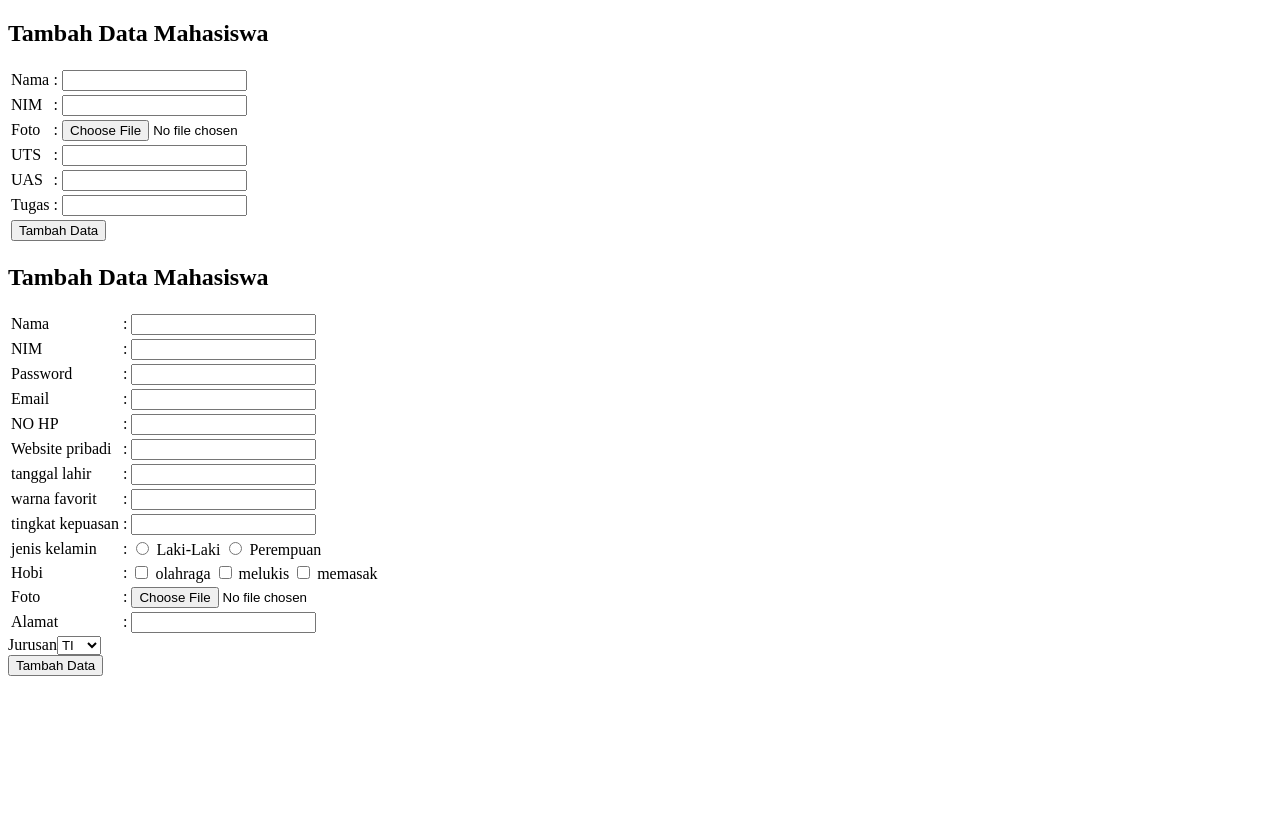
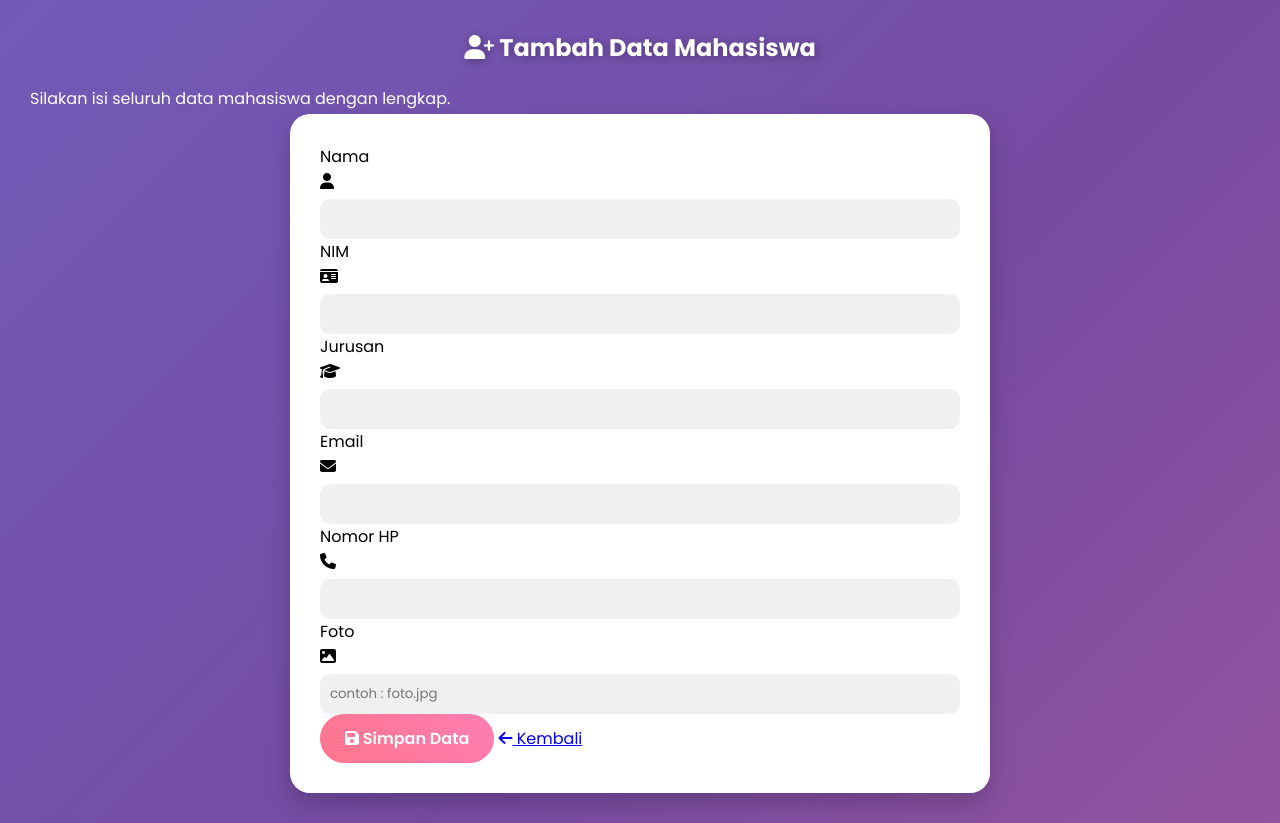
Before and after one commit to ziziyta-max/zitaa, a PHP site: page /tambahdata.php in a window 1280 px wide. Before the commit the page ends 676 px from the top, so only its background shows below. Run offline with PHP 8.4, Linux system fonts and the light colour scheme.

Commit message:
tambah data

```diff
--- /dev/null
+++ b/fungsi.php
@@ -0,0 +1,14 @@
+<?php
+$koneksi = mysqli_connect("localhost", "root", "", "rztweekly");
+function tampildata($query)
+{
+    global $koneksi;
+    $result = mysqli_query ($koneksi,$query);
+    $rows = [];
+    while($row = mysqli_fetch_assoc($result))
+    {
+        $rows[] = $row;
+    }
+    return $rows;
+}
+?>
--- a/tambahdata.php
+++ b/tambahdata.php
@@ -1,153 +1,151 @@
+<?php
+require 'fungsi.php';
+if(isset($_POST["kirim"]))
+{
+    $nama = $_POST["nama"];
+    $nim = $_POST["nim"];
+    $email = $_POST["email"];
+    $prodi = $_POST["jurusan"];
+    $nohp = $_POST["nohp"];
+    $foto = $_POST["foto"];
+
+    $query = "INSERT INTO mahasiswa (nama,nim,jurusan,email,no_hp,foto)
+              VALUES ('$nama','$nim','$prodi','$email','$nohp','$foto')";
+
+    $result = mysqli_query($koneksi, $query);
+
+    if($result){
+        echo "<script>
+            alert('Data berhasil ditambahkan');
+            window.location.href='mahasiswa.php';
+        </script>";
+    }else{
+        echo "<script>
+            alert('Data gagal ditambahkan');
+        </script>";
+
+        echo mysqli_error($koneksi);
+    }
+}
+
+?>
+
 <!DOCTYPE html>
 <html lang="id">
 <head>
     <meta charset="UTF-8">
     <meta name="viewport" content="width=device-width, initial-scale=1.0">
     <title>Tambah Data | Teknologi Informasi </title>
+    <link rel="stylesheet" href="style.css">
+<link rel="stylesheet"
+href="https://cdnjs.cloudflare.com/ajax/libs/font-awesome/6.5.2/css/all.min.css">
 </head>
 <body>
-    <h2> Tambah Data Mahasiswa</h2>
-    <form action="mahasiswa.php" method="post">
-        <table cellpading="5px">
-            <tr>
-                <td><label for="nama">Nama </label></td>
-                <td> : </td>
-                <td><input type="text" id="nama" name="nama" required/></label></td>
-            </tr>
-             <tr>
-                <td><label for="nim"> NIM </label></td>
-                <td> : </td>
-                <td><input type="text" id="nim" name="nim " required/></label></td>
-            </tr>
-             <tr>
-                <td><label for="foto"> Foto </label></td>
-                <td> : </td>
-                <td><input type="file" id="foto" name="foto" required/></label></td>
-            </tr>
- <tr>
-                <td><label for="uts"> UTS</label></td>
-                <td> : </td>
-                <td><input type="number" id="uts" name="uts" required/></label></td>
-            </tr>
-            <tr>
-                <td><label for="uas"> UAS</label></td>
-                <td> : </td>
-                <td><input type="number" id="uas" name="uas" required/></label></td>
-            </tr>
-            <tr>
-                <td><label for="tugas">Tugas</label></td>
-                <td> : </td>
-                <td><input type="number" id="tugas" name="tugas" required/></label></td>
-            </tr>
-            <tr>
-                <td colspan="3">
-                    <button type="submit" name="submit">Tambah Data</button>
-                </td>
-            </tr>
-        </table>
+    <body>
 
-    </form>
-   <break>
-    <h2> Tambah Data Mahasiswa</h2>
-    <form action="mahasiswaphp" method="post">
-        <table cellpading="5px">
-            <tr>
-                <td><label for="nama">Nama </label></td>
-                <td> : </td>
-                <td><input type="text" id="nama" name="nama" required/></label></td>
-            </tr>
-             <tr>
-                <td><label for="nim"> NIM </label></td>
-                <td> : </td>
-                <td><input type="text" id="nim" name="nim " required/></label></td>
-            </tr>
-             <tr>
-                <td><label for="password"> Password </label></td>
-                <td> : </td>
-                <td><input type="password" id="password" name="password" required/></label></td>
-            </tr>
-             <tr>
-                <td><label for="email"> Email</label></td>
-                <td> : </td>
-                <td><input type="email" id="email" name="email" required/></label></td>
-            </tr>
-             <tr>
-                <td><label for="no hp"> NO HP </label></td>
-                <td> : </td>
-                <td><input type=" tel" id="no hp" name="no hp" required/></label></td>
-            </tr>
-             <tr>
-                <td><label for="website pribadi"> Website pribadi </label></td>
-                <td> : </td>
-                <td><input type="input  url" id="website pribadi" name="website pribadi" required/></label></td>
-            </tr>
-            <tr>
-                <td><label for="tanggal lahir"> tanggal lahir </label></td>
-                <td> : </td>
-                <td><input type="input data" id="tanggal lahir" name="tanggal lahir" required/></label></td>
-            </tr>
-             <tr>
-                <td><label for="warna favorit"> warna favorit </label></td>
-                <td> : </td>
-                <td><input type="input color" id="warna favorit" name="warna favorit" required/></label></td>
-            </tr>
-            <tr>
-                <td><label for="tingkat kepuasan"> tingkat kepuasan </label></td>
-                <td> : </td>
-                <td><input type="input range" id="tingkat kepuasan" name="tingkat kepuasan" required/></label></td>
-            </tr>
-            <td><label>jenis kelamin</label></td>
-                <td>:</td>
-                <td>
-                <input type="radio" name="jk" value="Laki-Laki">
-                <label for="jk">Laki-Laki</label>
-                <input type="radio" name="pr" value="Perempuan">
-                <label for="pr">Perempuan</label>
-                </td>
-                <tr>
-            <td><label>Hobi</label></td>
-                <td>:</td>
-                <td>
-                <input type="checkbox" name="hobi" value="olahraga">
-                <label for="hobi">olahraga</label>
-                <input type="checkbox" name="hobi" value="melukis">
-                <label for="hobi">melukis</label>
-                <input type="checkbox" name="hobi" value="memasak">
-                <label for="hobi">memasak</label>
-                </td>
-                </tr>
-             <tr>
-                <td><label for="foto"> Foto </label></td>
-                <td> : </td>
-                <td><input type="file" id="foto" name="foto" required/></label></td>
-            </tr>
- <tr>
-                <td><label for="alamat">Alamat</label></td>
-                <td> : </td>
-                <td><input type="textarea" id="alamat" name="alamat" required/></label></td>
-            </tr>
-        </table>
+<div class="form-container">
 
-              <table>
-                <label for="jurusan">Jurusan</label>
-                <select name="jurusan" id="jurusan">
-                    <option value="TI">TI</option>
-                    <option value="IF">IF</option>
-                    <option value="PBI">PBI</option>
-                </select>
-            </table>
-             <tr>
-                <td colspan="3">
-                    <button type="submit" name="submit">Tambah Data</button>
-                </td>
-            </tr>
+    <div class="form-card">
 
-        </table>
+        <h2>
+            <i class="fa-solid fa-user-plus"></i>
+            Tambah Data Mahasiswa
+        </h2>
 
-    </form>
+        <p class="subtitle">
+            Silakan isi seluruh data mahasiswa dengan lengkap.
+        </p>
 
+        <form action="" method="post">
 
+            <div class="input-group">
+                <label>Nama</label>
+                <div class="input-box">
+                    <i class="fa-solid fa-user"></i>
+                    <input type="text" name="nama" required>
+                </div>
+            </div>
 
-</break>
+            <div class="input-group">
+                <label>NIM</label>
+                <div class="input-box">
+                    <i class="fa-solid fa-id-card"></i>
+                    <input type="text" name="nim" required>
+                </div>
+            </div>
+
+            <div class="input-group">
+                <label>Jurusan</label>
+                <div class="input-box">
+                    <i class="fa-solid fa-graduation-cap"></i>
+                    <input type="text" name="jurusan" required>
+                </div>
+            </div>
+
+            <div class="input-group">
+                <label>Email</label>
+                <div class="input-box">
+                    <i class="fa-solid fa-envelope"></i>
+                    <input type="email" name="email" required>
+                </div>
+            </div>
+
+            <div class="input-group">
+                <label>Nomor HP</label>
+                <div class="input-box">
+                    <i class="fa-solid fa-phone"></i>
+                    <input type="text" name="nohp" required>
+                </div>
+            </div>
+
+            <div class="input-group">
+                <label>Foto</label>
+                <div class="input-box">
+                    <i class="fa-solid fa-image"></i>
+                    <input type="text" name="foto" placeholder="contoh : foto.jpg">
+                </div>
+            </div>
+
+            <div class="button-group">
+
+                <button type="submit" name="kirim">
+                    <i class="fa-solid fa-floppy-disk"></i>
+                    Simpan Data
+                </button>
+
+                <a href="mahasiswa.php" class="btn-back">
+                    <i class="fa-solid fa-arrow-left"></i>
+                    Kembali
+                </a>
+
+            </div>
+
+        </form>
+
+    </div>
+
+</div>
+<script>
+
+const inputs=document.querySelectorAll("input");
+
+inputs.forEach(input=>{
+
+input.addEventListener("focus",()=>{
+
+input.parentElement.style.boxShadow="0 0 20px rgba(255,255,255,.6)";
+
+});
+
+input.addEventListener("blur",()=>{
+
+input.parentElement.style.boxShadow="none";
+
+});
+
+});
+
+</script>
+</body>
 </body>
 </html>
```
Also changed, not shown: mahasiswa.php (+9 -15 lines).
